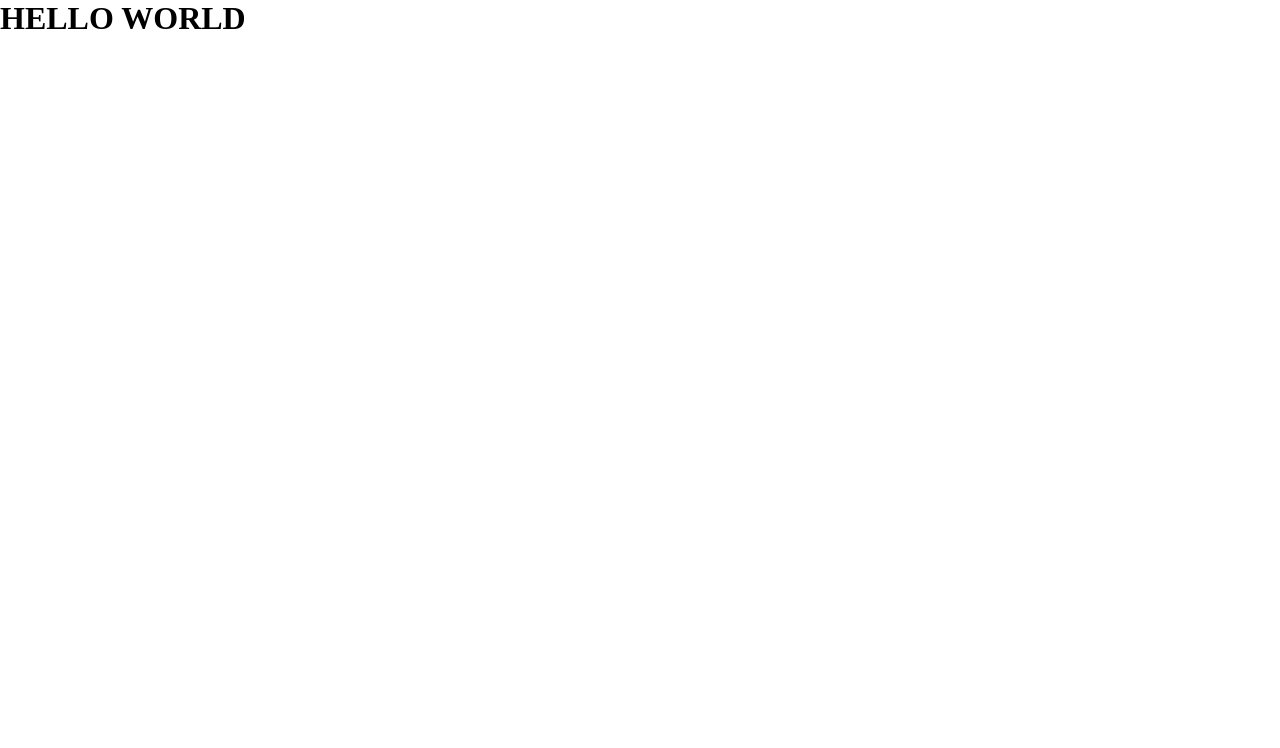
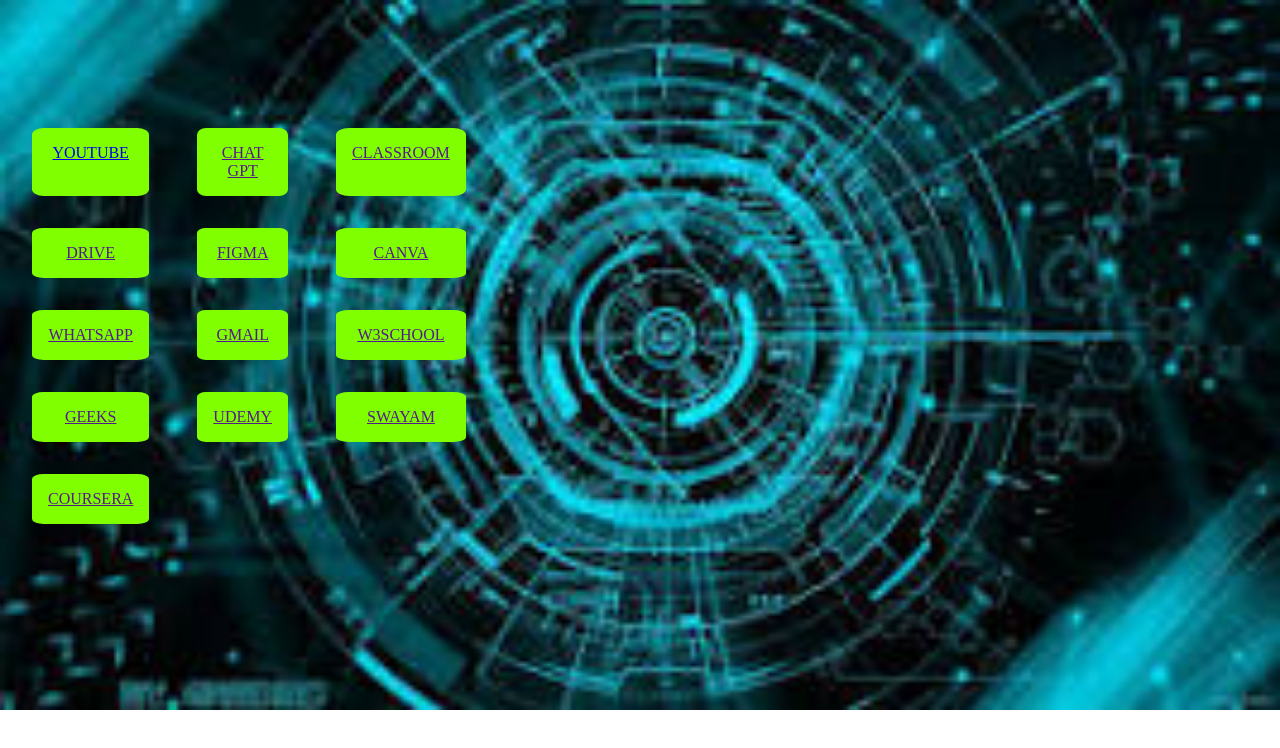
Before and after one commit to Ani-Hack-hub/new-tab, a plain HTML site: page index.html in a window 1280 px wide. Drawn offline with Linux system fonts and the light colour scheme.

Commit message:
added buttons

```diff
--- a/index.html
+++ b/index.html
@@ -1,17 +1,33 @@
 <!DOCTYPE html>
 <html lang="en">
-<head>
-    <meta charset="UTF-8">
-    <meta name="viewport" content="width=device-width, initial-scale=1.0">
+  <head>
+    <meta charset="UTF-8" />
+    <meta name="viewport" content="width=device-width, initial-scale=1.0" />
     <title>NEW TAB</title>
-    <link rel="stylesheet" href="style.css">
+    <link rel="stylesheet" href="style.css" />
     <script src="script.js" defer></script>
-</head>
-<body>
+  </head>
+  <body>
     <div class="container">
+      <section class="web">
         <ul>
-            <li><h1>HELLO WORLD</h1></li>
+          <li class="web-item"><a href="www.youtube.com">YOUTUBE</a></li>
+          <li class="web-item"><a href="">CHAT GPT</a></li>
+          <li class="web-item"><a href="">CLASSROOM</a></li>
+          <li class="web-item"><a href="">DRIVE</a></li>
+          <li class="web-item"><a href="">FIGMA</a></li>
+          <li class="web-item"><a href="">CANVA</a></li>
+          <li class="web-item"><a href="">WHATSAPP</a></li>
+          <li class="web-item"><a href="">GMAIL</a></li>
+          <li class="web-item"><a href="">W3SCHOOL</a></li>
+          <li class="web-item"><a href="">GEEKS</a></li>
+          <li class="web-item"><a href="">UDEMY</a></li>
+          <li class="web-item"><a href="">SWAYAM</a></li>
+          <li class="web-item"><a href="">COURSERA</a></li>
         </ul>
+      </section>
+      <section class="todo"></section>
+      <section class="screen-time"></section>
     </div>
-</body>
+  </body>
 </html>
--- a/style.css
+++ b/style.css
@@ -2,6 +2,33 @@
     margin: 0%;
     padding: 0%;
 }
+body{
+    background-image: url('assets/tech-background.png');
+    background-repeat: no-repeat;
+    background-size: cover;
+}
 li{
     list-style: none;
 }
+
+.web{
+    width: 3rem;
+    position: absolute;
+    top: 8rem;
+    left: 2rem;
+}
+.web>ul{
+    display: grid;
+    column-gap: 3rem;
+    row-gap: 2rem;
+    grid-template-columns: auto auto auto;
+}
+.web>ul>li{
+    justify-content: center;
+    text-align: center;
+    padding: 1rem 1rem 1rem 1rem ;
+}
+.web-item{
+    background-color: chartreuse;
+    border-radius: 10%;
+}
```
Also changed, not shown: assets/tech-background.png (added).
